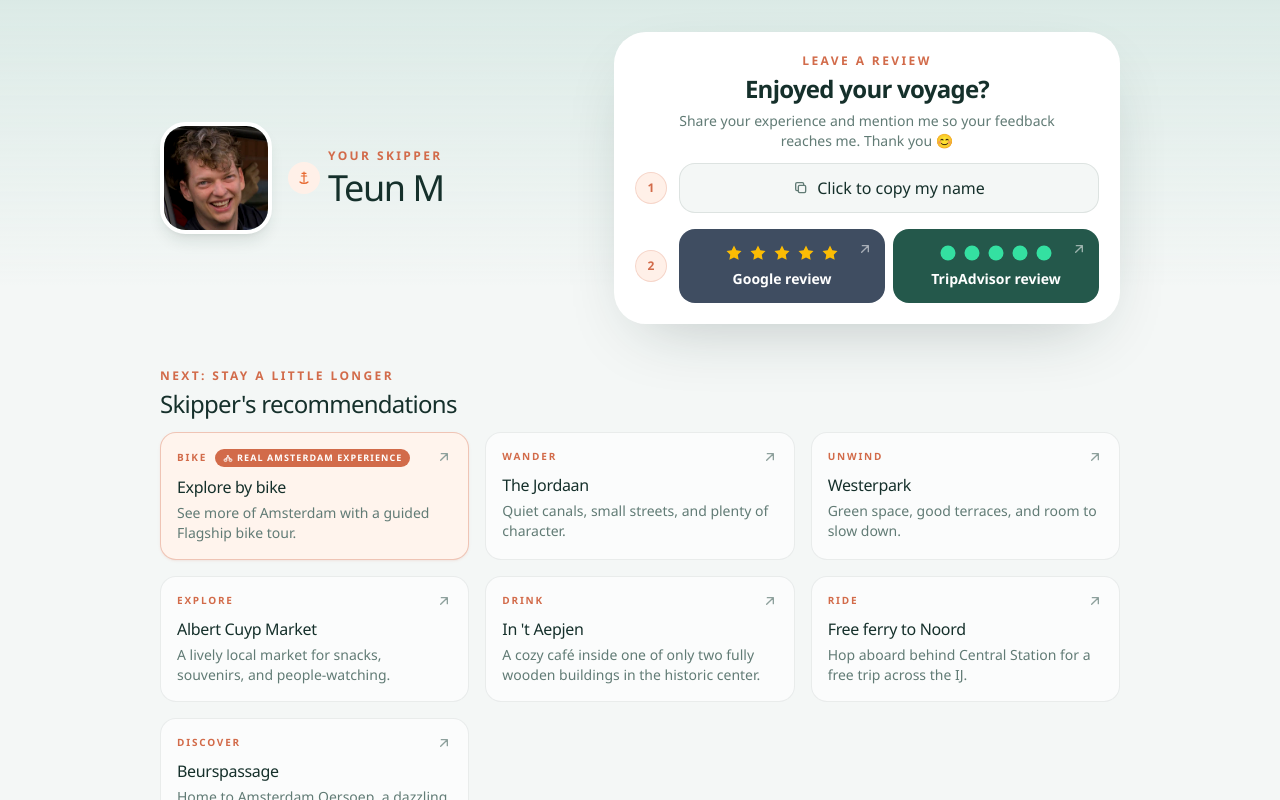
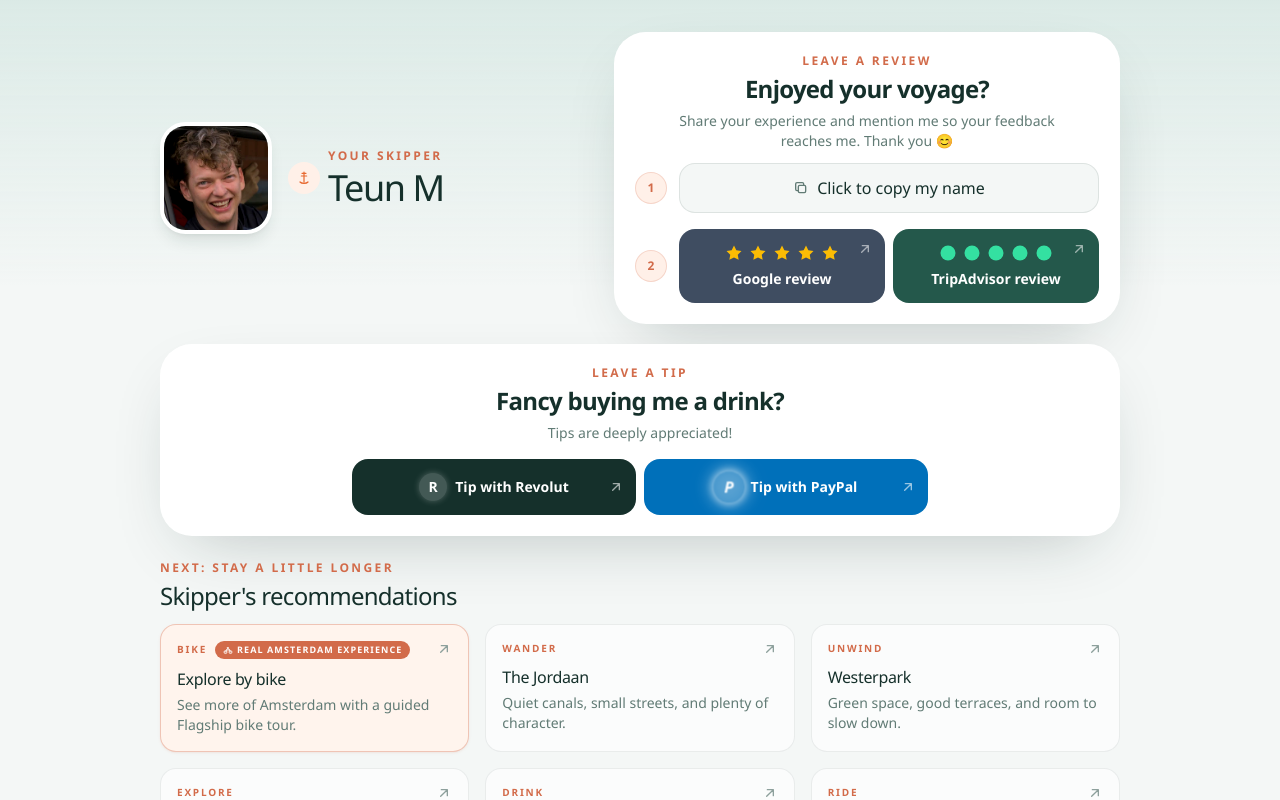
Before and after one commit to teuncm/skipper, a Vue app: page / in a window 1280 px wide. Shown: the top 800 px of the page. Built offline with nearby package versions, Linux system fonts and the light colour scheme.

Commit message:
vibe coded a tip box

```diff
--- a/src/components/Main.vue
+++ b/src/components/Main.vue
@@ -9,6 +9,7 @@ const manualCopyInput = ref(null)
 const showReviewThanks = ref(false)
 const showReviewMessage = ref(false)
 const reviewPlatform = ref('google')
+const celebrationType = ref('review')
 const celebrationRun = ref(0)
 let waitingForReviewReturn = false
 let leftForReview = false
@@ -17,6 +18,8 @@ let thankYouMessageTimer
 let returnCheckTimer
 const googleReviewUrl = 'https://www.google.com/maps/search/?api=1&query=Flagship%20Amsterdam%20Leliegracht'
 const tripadvisorReviewUrl = 'https://www.tripadvisor.com/UserReviewEdit-g188590-d13998700-Flagship_Amsterdam-Amsterdam_North_Holland_Province.html'
+const paypalTipUrl = 'https://www.paypal.me/TeunMathijssen'
+const revolutTipUrl = 'https://revolut.me/teunkuo6q'
 const recommendations = [
   {
     category: 'Bike',
@@ -144,13 +147,14 @@ const trackReviewBlur = () => {
   leftForReview = true
 }
 
-const startReview = (platform) => {
+const startCelebration = (platform, type = 'review') => {
   clearTimeout(returnCheckTimer)
   window.removeEventListener('focus', showThankYou)
   window.removeEventListener('blur', trackReviewBlur)
   document.removeEventListener('visibilitychange', trackReviewVisibility)
 
   reviewPlatform.value = platform
+  celebrationType.value = type
   waitingForReviewReturn = true
   leftForReview = false
   window.addEventListener('focus', showThankYou)
@@ -177,10 +181,12 @@ onBeforeUnmount(() => {
       <div v-if="showReviewThanks" :key="celebrationRun" class="pointer-events-none fixed inset-0 z-50" role="status">
         <div
           class="review-celebration-rain absolute inset-0 overflow-hidden"
-          :class="reviewPlatform === 'tripadvisor' ? 'text-[#34e0a1]' : 'text-[#f4c95d]'"
+          :class="celebrationType === 'tip'
+            ? (reviewPlatform === 'paypal' ? 'text-[#0070ba]' : 'text-[#15302b]')
+            : (reviewPlatform === 'tripadvisor' ? 'text-[#34e0a1]' : 'text-[#f4c95d]')"
           aria-hidden="true"
         >
-          <span v-for="item in 32" :key="item">{{ reviewPlatform === 'tripadvisor' ? '●' : '★' }}</span>
+          <span v-for="item in 32" :key="item">{{ celebrationType === 'tip' ? '▲' : (reviewPlatform === 'tripadvisor' ? '●' : '★') }}</span>
         </div>
         <Transition name="review-thanks">
           <div v-if="showReviewMessage" class="absolute inset-x-4 top-4 mx-auto max-w-sm overflow-hidden rounded-2xl border border-white/90 bg-[#fffaf7] px-5 py-4 text-center text-[#15302b] shadow-2xl shadow-[#15302b]/20">
@@ -188,7 +194,9 @@ onBeforeUnmount(() => {
               <svg
                 viewBox="0 0 24 24"
                 class="review-thanks-check mx-auto size-8"
-                :class="reviewPlatform === 'tripadvisor' ? 'text-[#34e0a1]' : 'text-[#fbbc04]'"
+                :class="celebrationType === 'tip'
+                  ? (reviewPlatform === 'paypal' ? 'text-[#0070ba]' : 'text-[#15302b]')
+                  : (reviewPlatform === 'tripadvisor' ? 'text-[#34e0a1]' : 'text-[#fbbc04]')"
                 fill="none"
                 stroke="currentColor"
                 stroke-width="2.2"
@@ -198,7 +206,7 @@ onBeforeUnmount(() => {
                 <path d="m8 12 2.5 2.5L16.5 9" stroke-linecap="round" stroke-linejoin="round" />
               </svg>
               <p class="mt-1 text-lg font-bold">Thank you!</p>
-              <p class="mt-0.5 text-sm text-[#617b75]">Your review means a lot to me.</p>
+              <p class="mt-0.5 text-sm text-[#617b75]">{{ celebrationType === 'tip' ? 'Your tip means a lot to me.' : 'Your review means a lot to me.' }}</p>
             </div>
           </div>
         </Transition>
@@ -206,7 +214,7 @@ onBeforeUnmount(() => {
     </Transition>
 
     <div class="relative mx-auto flex min-h-screen max-w-5xl flex-col px-5 py-2 sm:px-8 sm:py-3">
-      <section class="grid items-center gap-9 py-4 md:grid-cols-[0.9fr_1.1fr] md:gap-10 md:py-5">
+      <section class="grid items-center gap-5 py-4 md:grid-cols-[0.9fr_1.1fr] md:gap-10 md:py-5">
         <div>
           <div class="flex items-center gap-4">
             <div class="relative grid size-24 shrink-0 place-items-center overflow-hidden rounded-[1.6rem] border-4 border-white bg-[#c8dcd7] shadow-lg shadow-[#15302b]/10 sm:size-28">
@@ -276,7 +284,7 @@ onBeforeUnmount(() => {
                 rel="noopener noreferrer"
                 class="group relative flex w-full flex-col items-center justify-center gap-1.5 rounded-2xl bg-[#3f4d61] px-4 py-3.5 transition hover:bg-[#334052] focus-visible:outline-2 focus-visible:outline-offset-4 focus-visible:outline-[#d26b4a]"
                 :aria-label="`Step 2: Leave a five star Google review mentioning ${skipperName}`"
-                @click="startReview('google')"
+                @click="startCelebration('google')"
               >
                 <span class="rating-glow rating-glow-google flex gap-1 text-[#fbbc04] drop-shadow-[0_2px_4px_rgba(251,188,4,0.35)] transition duration-200 group-hover:drop-shadow-[0_0_10px_rgba(251,188,4,0.8)]">
                   <svg v-for="star in 5" :key="star" viewBox="0 0 24 24" class="size-5 transition duration-200 group-hover:-translate-y-0.5 group-hover:scale-110" fill="currentColor" aria-hidden="true">
@@ -294,7 +302,7 @@ onBeforeUnmount(() => {
                 rel="noopener noreferrer"
                 class="group relative flex w-full flex-col items-center justify-center gap-1.5 rounded-2xl bg-[#24584b] px-4 py-3.5 transition hover:bg-[#1c493e] focus-visible:outline-2 focus-visible:outline-offset-4 focus-visible:outline-[#34e0a1]"
                 :aria-label="`Step 2: Find Flagship Amsterdam on TripAdvisor and leave a review mentioning ${skipperName}`"
-                @click="startReview('tripadvisor')"
+                @click="startCelebration('tripadvisor')"
               >
                 <span class="rating-glow rating-glow-tripadvisor flex gap-1 text-[#34e0a1] drop-shadow-[0_2px_4px_rgba(52,224,161,0.35)] transition duration-200 group-hover:drop-shadow-[0_0_10px_rgba(52,224,161,0.8)]">
                   <svg v-for="star in 5" :key="star" viewBox="0 0 24 24" class="size-5 transition duration-200 group-hover:-translate-y-0.5 group-hover:scale-110" fill="currentColor" aria-hidden="true">
@@ -307,6 +315,47 @@ onBeforeUnmount(() => {
                 </svg>
               </a>
             </div>
+          </div>
+        </div>
+      </section>
+
+      <section class="rounded-[2rem] border border-white/80 bg-white p-4 text-center shadow-[0_24px_70px_-30px_rgba(21,48,43,0.3)] sm:p-5" aria-labelledby="tip-title">
+        <div class="mx-auto max-w-xl">
+          <p class="text-xs font-bold uppercase tracking-[0.2em] text-[#d26b4a]">Leave a tip</p>
+          <h2 id="tip-title" class="mt-1 text-2xl font-bold tracking-[-0.03em]">Fancy buying me a drink?</h2>
+          <p class="mx-auto mt-1.5 max-w-md text-sm leading-5 text-[#617b75]">
+            Tips are deeply appreciated!
+          </p>
+
+          <div class="mt-4 grid gap-2 sm:grid-cols-2">
+            <a
+              :href="revolutTipUrl"
+              target="_blank"
+              rel="noopener noreferrer"
+              class="group relative flex w-full items-center justify-center gap-2 rounded-2xl bg-[#15302b] px-4 py-3.5 text-sm font-semibold text-white transition hover:bg-[#0c211d] focus-visible:outline-2 focus-visible:outline-offset-4 focus-visible:outline-[#d26b4a]"
+              aria-label="Tip Teun with Revolut"
+              @click="startCelebration('revolut', 'tip')"
+            >
+              <span class="tip-icon-glow rating-glow-revolut grid size-7 place-items-center rounded-full bg-white/20 text-sm font-bold text-white" aria-hidden="true">R</span>
+              Tip with Revolut
+              <svg viewBox="0 0 24 24" class="absolute right-3 size-4 text-white/60 transition group-hover:translate-x-0.5 group-hover:-translate-y-0.5 group-hover:text-white" fill="none" stroke="currentColor" stroke-width="2" aria-hidden="true">
+                <path d="M7 17 17 7M8 7h9v9" stroke-linecap="round" stroke-linejoin="round" />
+              </svg>
+            </a>
+            <a
+              :href="paypalTipUrl"
+              target="_blank"
+              rel="noopener noreferrer"
+              class="group relative flex w-full items-center justify-center gap-2 rounded-2xl bg-[#0070ba] px-4 py-3.5 text-sm font-semibold text-white transition hover:bg-[#005ea6] focus-visible:outline-2 focus-visible:outline-offset-4 focus-visible:outline-[#d26b4a]"
+              aria-label="Tip Teun with PayPal"
+              @click="startCelebration('paypal', 'tip')"
+            >
+              <span class="tip-icon-glow rating-glow-paypal grid size-7 place-items-center rounded-full bg-white/20 text-sm font-bold italic text-white" aria-hidden="true">P</span>
+              Tip with PayPal
+              <svg viewBox="0 0 24 24" class="absolute right-3 size-4 text-white/60 transition group-hover:translate-x-0.5 group-hover:-translate-y-0.5 group-hover:text-white" fill="none" stroke="currentColor" stroke-width="2" aria-hidden="true">
+                <path d="M7 17 17 7M8 7h9v9" stroke-linecap="round" stroke-linejoin="round" />
+              </svg>
+            </a>
           </div>
         </div>
       </section>
--- a/src/style.css
+++ b/src/style.css
@@ -23,8 +23,22 @@ textarea {
   will-change: filter, transform;
 }
 
+.tip-icon-glow {
+  animation: tip-icon-pulse 3s ease-in-out infinite;
+  box-shadow: 0 0 6px rgb(255 255 255 / 0.25);
+  will-change: filter, transform, box-shadow;
+}
+
 .rating-glow-tripadvisor {
   animation-delay: 0.55s;
+}
+
+.rating-glow-revolut {
+  animation-delay: 1.1s;
+}
+
+.rating-glow-paypal {
+  animation-delay: 1.65s;
 }
 
 .review-thanks-enter-active,
@@ -147,6 +161,22 @@ textarea {
   }
 }
 
+@keyframes tip-icon-pulse {
+  0%,
+  18%,
+  100% {
+    filter: brightness(1);
+    transform: scale(1);
+    box-shadow: 0 0 6px rgb(255 255 255 / 0.25);
+  }
+
+  9% {
+    filter: brightness(1.55) drop-shadow(0 0 8px rgb(255 255 255 / 0.75));
+    transform: scale(1.14);
+    box-shadow: 0 0 7px 2px rgb(255 255 255 / 0.55), 0 0 16px 4px rgb(255 255 255 / 0.25);
+  }
+}
+
 @keyframes review-check-pop {
   0% {
     opacity: 0;
@@ -185,6 +215,7 @@ textarea {
 
 @media (prefers-reduced-motion: reduce) {
   .rating-glow,
+  .tip-icon-glow,
   .review-thanks-check,
   .review-celebration-rain span {
     animation: none;
```
